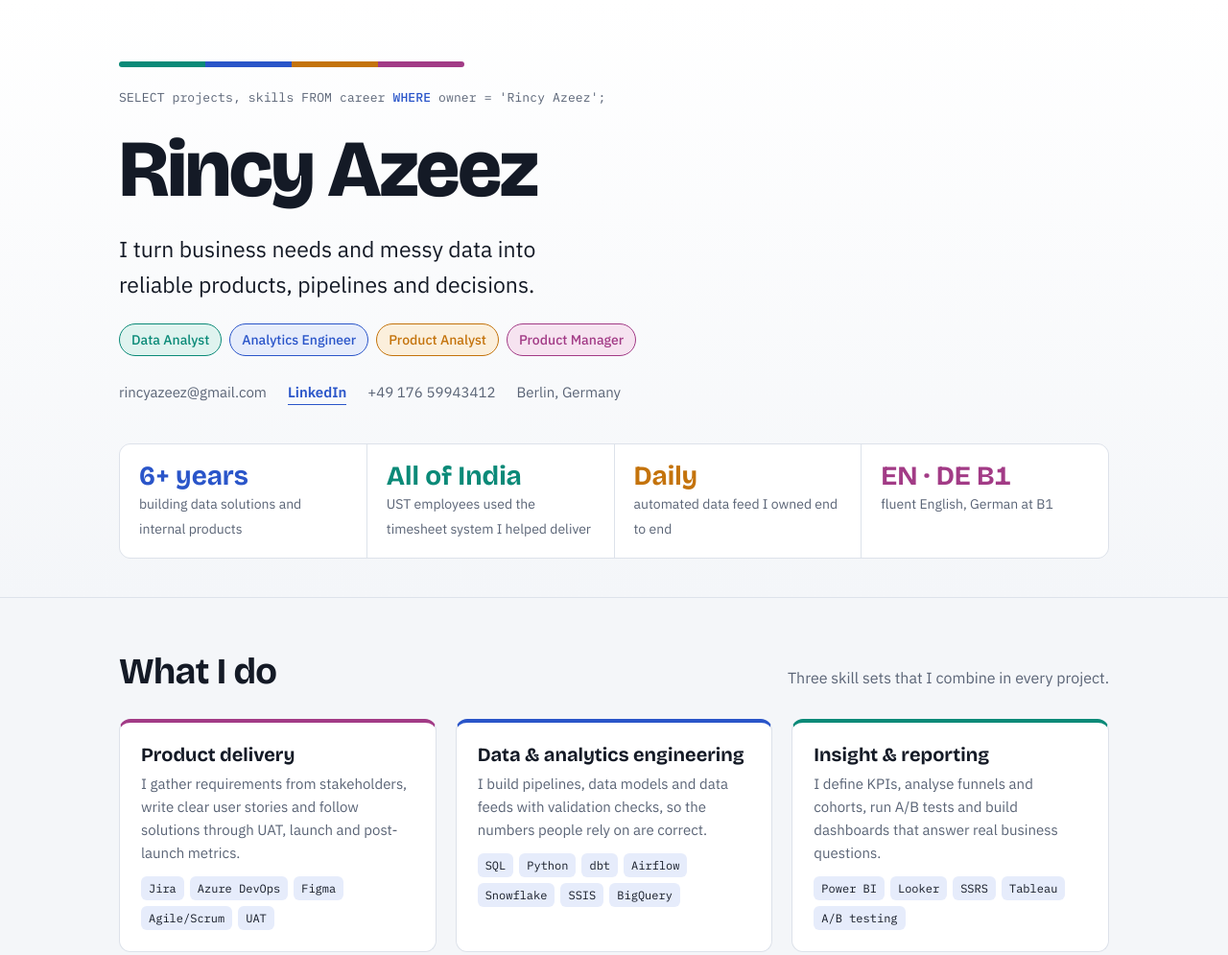
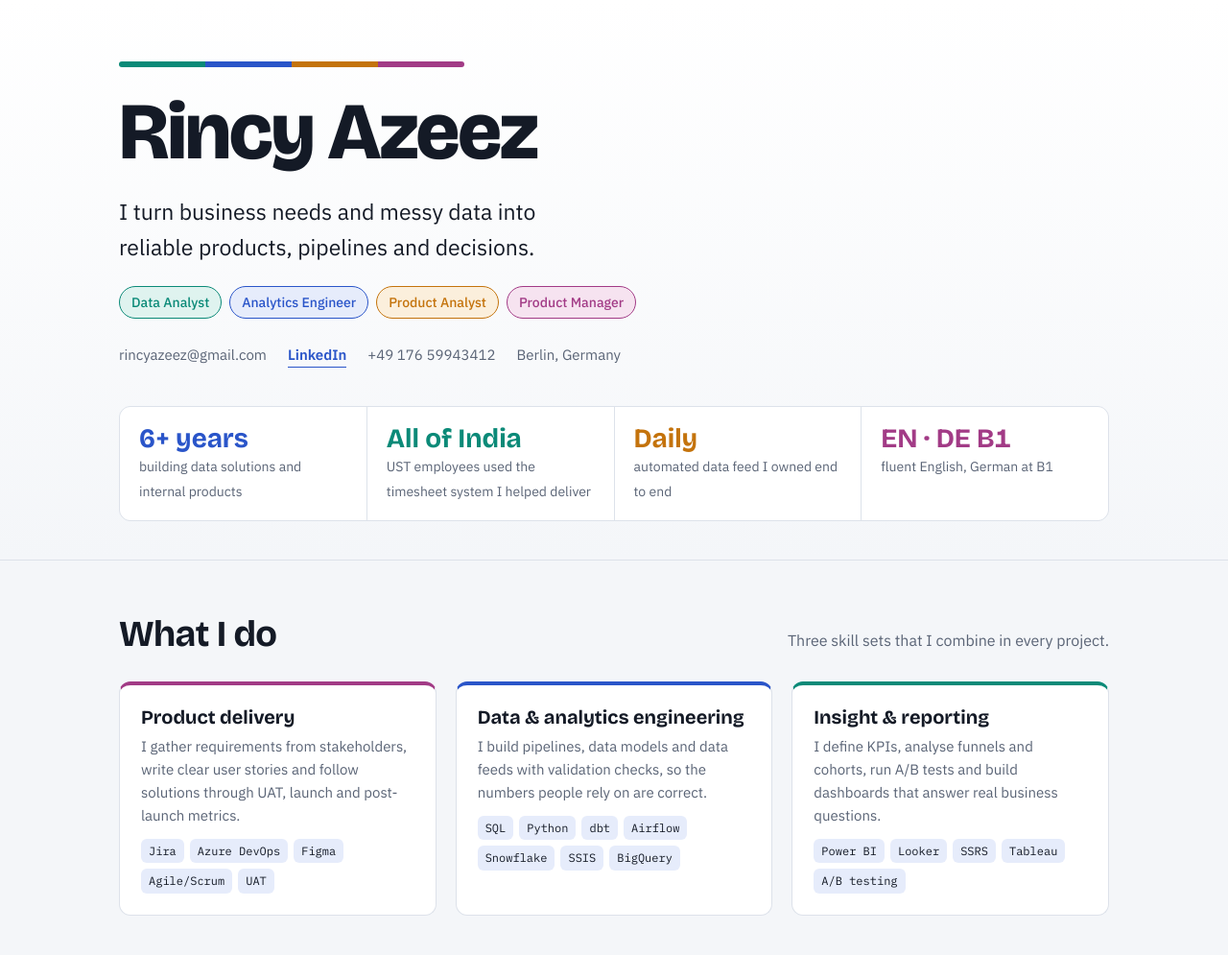
Before and after one commit to Rincy2023/Rincy2023.github.io, a plain HTML site: page index.html in a window 1280 px wide. Shown: the top 995 px of the page at 96% size. Drawn offline with nearby package versions, Linux system fonts and the light colour scheme.

Commit message:
Update index.html

```diff
--- a/index.html
+++ b/index.html
@@ -183,7 +183,6 @@ svg .grid{stroke:var(--line);stroke-width:1}
 <header class="hero">
   <div class="wrap">
     <div class="bar" aria-hidden="true"><i style="background:var(--c-da)"></i><i style="background:var(--c-ae)"></i><i style="background:var(--c-pa)"></i><i style="background:var(--c-pm)"></i></div>
-    <p class="query mono">SELECT projects, skills FROM career <b>WHERE</b> owner = 'Rincy Azeez';</p>
     <h1>Rincy Azeez</h1>
     <p class="lede">I turn business needs and messy data into reliable products, pipelines and decisions.</p>
     <div class="roles" aria-label="Roles I am applying for">
```
